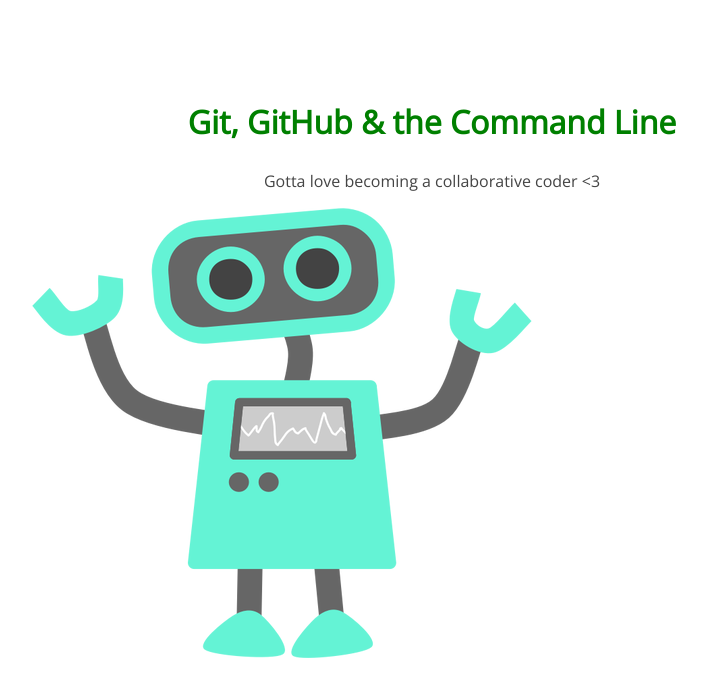
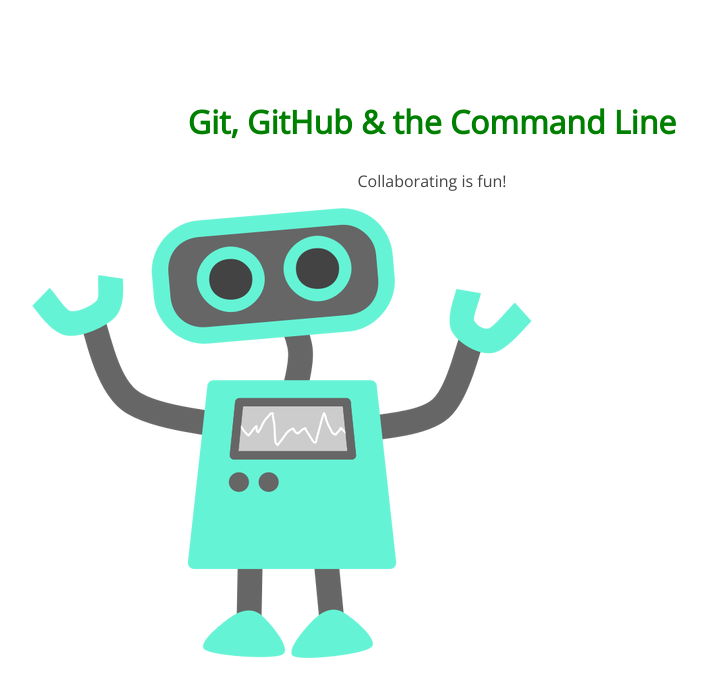
Before and after one commit to SaraCanfield/105-project, a plain HTML site: page index.html in a window 1280 px wide. Shown: the whole page, without its empty margins (208-915 px from the left). Drawn offline with nearby package versions, Linux system fonts and the light colour scheme.

Commit message:
Changed home page paragraph

```diff
--- a/index.html
+++ b/index.html
@@ -9,7 +9,7 @@
 <body>
 	<section>
 		<h1>Git, GitHub & the Command Line</h1>
-		<p>Gotta love becoming a collaborative coder <3</p>
+		<p>Collaborating is fun!</p>
 		<img src="img/happy-blue-robot.png">
 	</section>
 </body>
```
